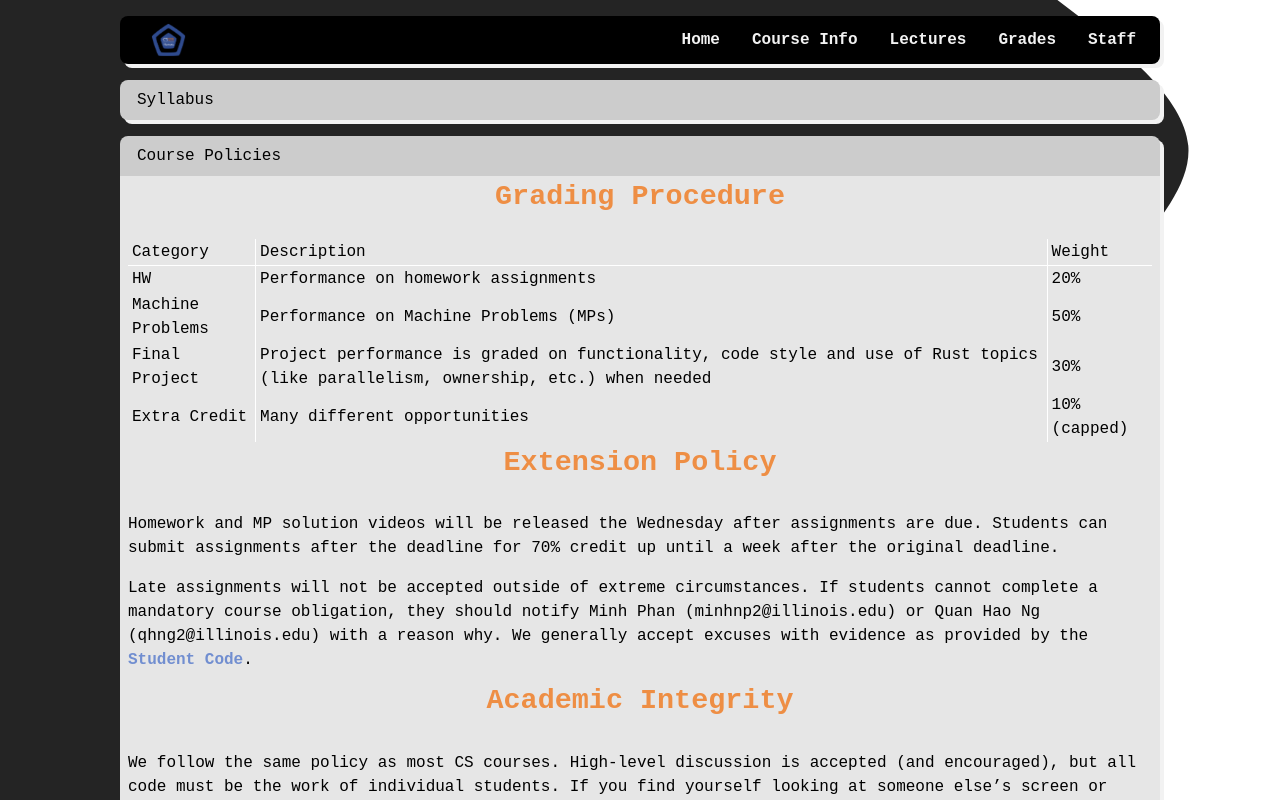
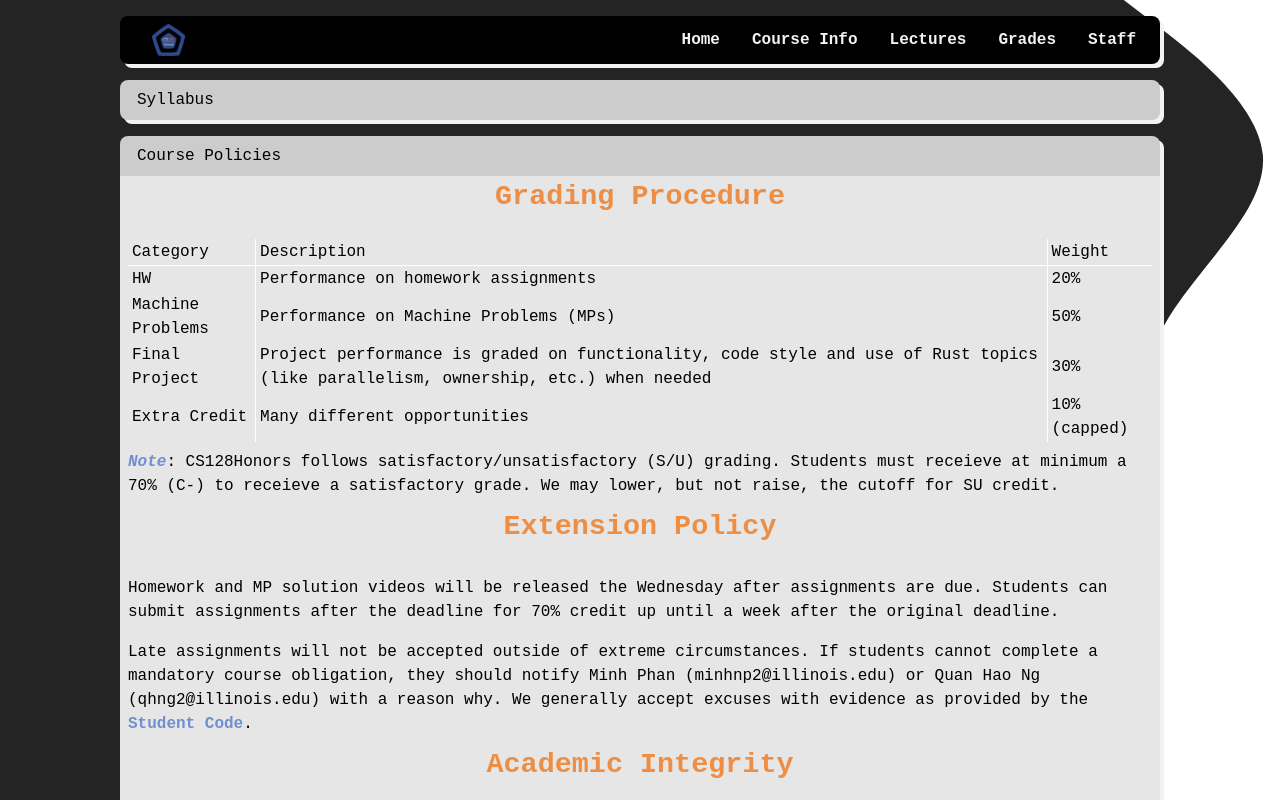
Before and after one commit to dwarbler/CS128H-Course-Website, a React (Vite) app in the folder cs128h-course-website/: page /CourseInfo in a window 1280 px wide. Both pictures are taken after a click on the button "Course Policies". Shown: the top 800 px of the page. Built offline with nearby package versions, Linux system fonts and the light colour scheme.

Commit message:
Style(Course Policies): Finish styling the course policies collapsable

```diff
--- a/cs128h-course-website/src/components/Policies.tsx
+++ b/cs128h-course-website/src/components/Policies.tsx
@@ -34,6 +34,10 @@ export default function Policies(): JSX.Element {
                 </tr>
             </table>
 
+            <p>
+                <i>Note</i>: CS128Honors follows satisfactory/unsatisfactory (S/U) grading. Students must receieve at minimum a 70% (C-) to receieve a satisfactory grade. We may lower, but not raise, the cutoff for SU credit.
+            </p>
+
             <h4>Extension Policy</h4>
 
             <p>
--- a/cs128h-course-website/src/index.css
+++ b/cs128h-course-website/src/index.css
@@ -195,6 +195,11 @@ h5 {
   font-size: 1.333rem; /* 21.28px */
 }
 
+i {
+  color: var(--secondary);
+  font-weight: 600;
+}
+
 small {font-size: 0.750rem; /* 12px */}
 
 body {
```
